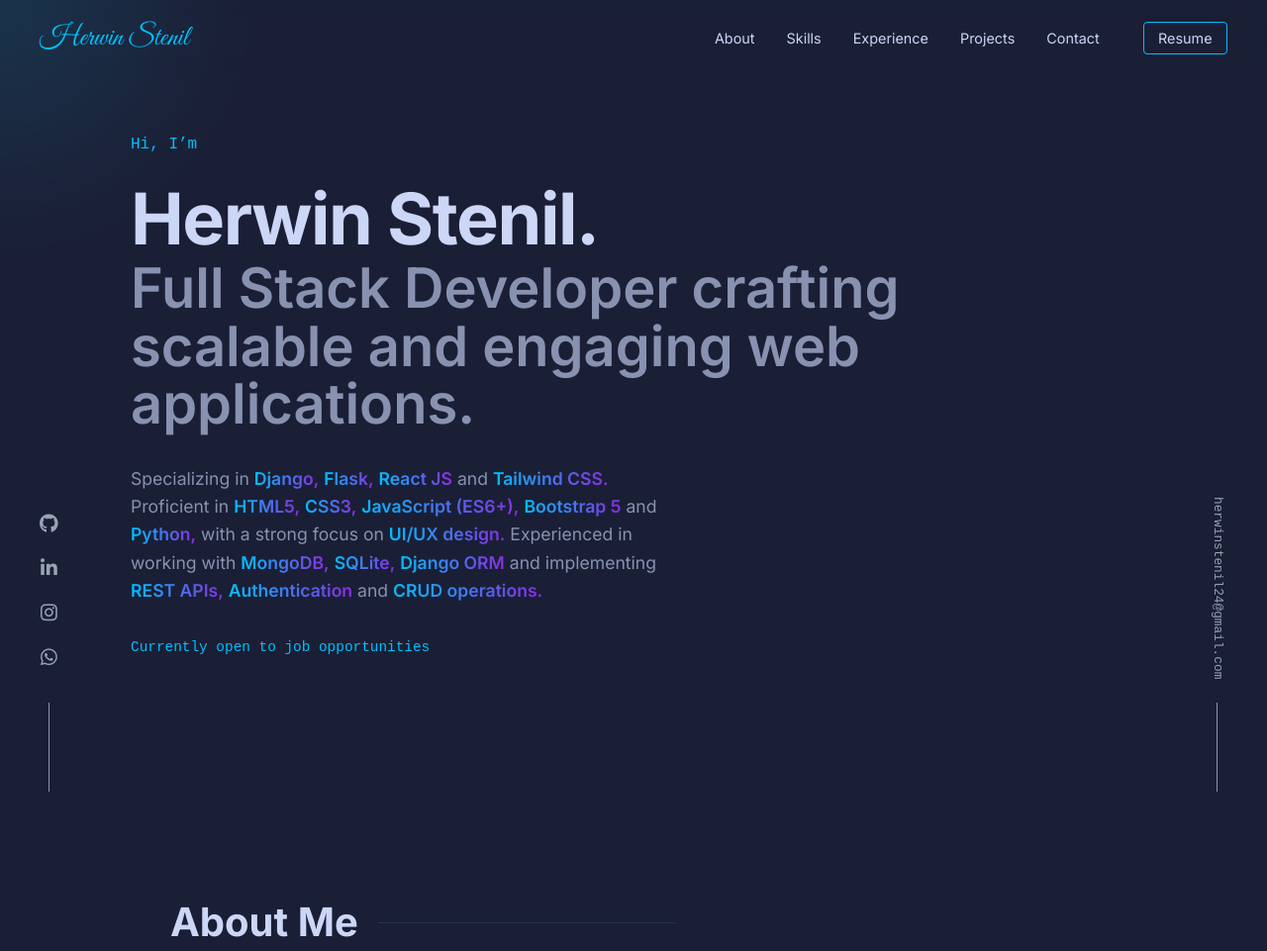
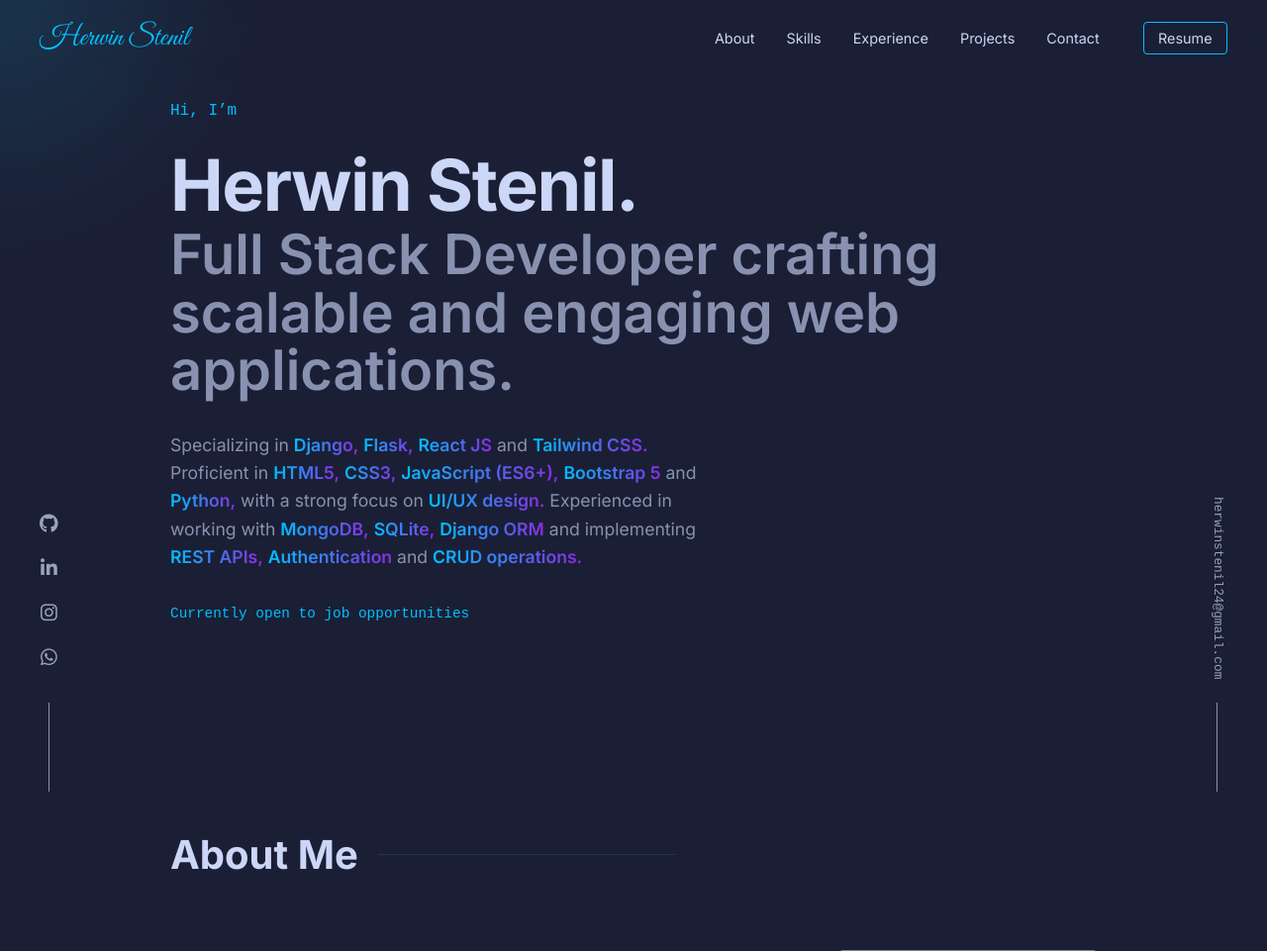
Before and after one commit to Herwinstenil/My-Personal-Portfolio, a Django app: page / in a window 1280 px wide. Shown: the top 961 px of the page at 99% size. Run offline with Django 5.2, Linux system fonts and the light colour scheme.

Commit message:
Portfolio

```diff
--- a/Folio/Developer/templates/home.html
+++ b/Folio/Developer/templates/home.html
@@ -115,22 +115,17 @@
 
     /* Hero Section */
    .hero {
-      min-height: 100vh;
-      display: flex;
-      align-items: center;
-      padding-left: 6.25rem;
-      padding-right: 2rem;
-      max-width: none;
+  max-width: 1000px;
   margin: 0 auto;
+  padding: 100px 2rem;
 }
 
 .hero-content {
-      max-width: 900px;
-      padding-top: 2.5rem;
-      padding: 100px 2rem;
+  max-width: 1000px;
+  margin: 0 auto;
   animation: fadeInUp 1s ease-out;
-    }
-
+  /* Remove padding-top and padding */
+}
     @keyframes fadeInUp {
       from {
         opacity: 0;
```
Lines whose indentation alone changed are shown as unchanged.
